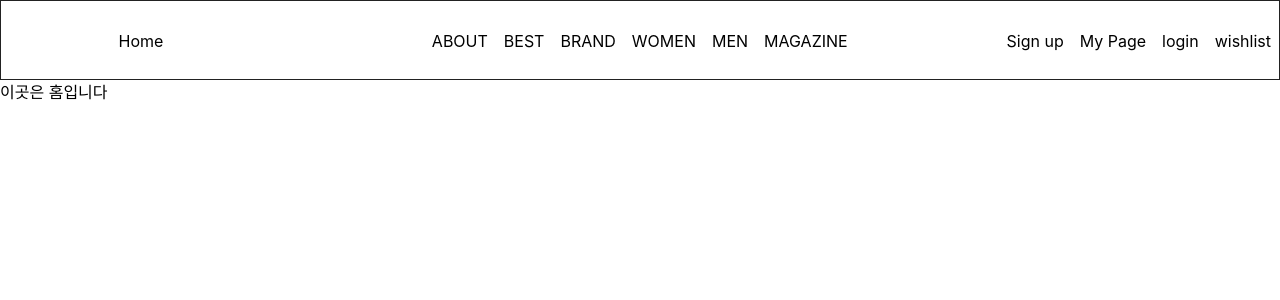
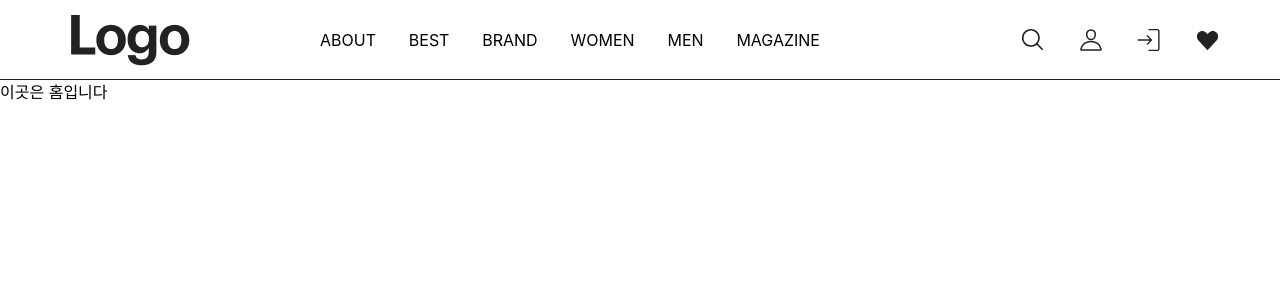
Before and after one commit to likelion-lab15/essentia, a Next.js app: page / in a window 1280 px wide. Shown: the top 300 px of the page. Built offline with nearby package versions, Linux system fonts and the light colour scheme; a web font is replaced by a local one.

Commit message:
[💄style] Header 레이아웃 스타일 완성

```diff
--- a/src/components/Header.tsx
+++ b/src/components/Header.tsx
@@ -1,93 +1,91 @@
 "use client";
 import React from "react";
 import Link from "next/link";
+import Image from "next/image";
 
 export default function Header() {
   return (
-    <header role="banner" className="border-primary h-[80px] border">
+    <header
+      role="banner"
+      className="h-[80px] border-b border-primary pl-[60px] pr-[60px]"
+    >
       <nav
         aria-label="Main navigation"
         className="flex items-center justify-between"
       >
         <Link
           href="/"
-          className="flex h-[80px] w-[280px] items-center justify-center"
+          className="flex h-[80px] w-[140px] items-center justify-center"
         >
-          Home
+          <Image src="/Logo.png" alt="Home" width={120} height={55} />
         </Link>
-        <ul className="flex space-x-4">
+        <ul className="text-primary-500 flex w-[500px] justify-between text-16 ">
           <li>
-            <Link href="/about" className="text-primary-500" accessKey="1">
+            <Link href="/about" className="" accessKey="1">
               ABOUT
             </Link>
           </li>
           <li>
-            <Link href="/best" className="text-#222-500" accessKey="2">
+            <Link href="/best" className="text-primary-500" accessKey="2">
               BEST
             </Link>
           </li>
           <li>
-            <Link href="/brand" className="text-#222-500" accessKey="3">
+            <Link href="/brand" className="text-primary-500" accessKey="3">
               BRAND
             </Link>
           </li>
           <li>
-            <Link href="/contact" className="text-#222-500" accessKey="4">
+            <Link href="/contact" className="text-primary-500" accessKey="4">
               WOMEN
             </Link>
           </li>
           <li>
-            <Link href="/men" className="text-#222-500" accessKey="4">
+            <Link href="/men" className="text-primary-500" accessKey="4">
               MEN
             </Link>
           </li>
           <li>
-            <Link href="/magazine" className="text-#222-500" accessKey="4">
+            <Link href="/magazine" className="text-primary-500" accessKey="4">
               MAGAZINE
             </Link>
           </li>
         </ul>
 
-        <div>
-          {/* <button
+        <div className="flex h-[80px] w-[280px] justify-between pl-[80px] ">
+          <button
             aria-label="Open search"
             onClick={() => {}}
-            className=" mx-2 h-3.5 w-3.5 bg-center bg-no-repeat"
+            className="bg-center bg-no-repeat"
           >
-            <span>Search</span>
-          </button> */}
-          <Link
-            href="/signup"
-            aria-label="sign up"
+            <Image src="/search-icon.svg" alt="Home" width={24} height={24} />
+          </button>
+          <button
+            aria-label="My Page"
             onClick={() => {}}
-            className=" mx-2 h-3.5 w-3.5 bg-center bg-no-repeat"
+            className="bg-center bg-no-repeat"
           >
-            <span>Sign up</span>
-          </Link>
-          <Link
-            href="/mypage"
-            aria-label="My page"
+            <Image src="/user-icon.svg" alt="Home" width={24} height={24} />
+          </button>
+          <button
+            aria-label="Sign In"
             onClick={() => {}}
-            className=" mx-2 h-3.5 w-3.5 bg-center bg-no-repeat"
+            className="bg-center bg-no-repeat"
           >
-            <span>My Page</span>
-          </Link>
-          <Link
-            href="/signin"
-            aria-label="Sign in"
-            onClick={() => {}}
-            className=" mx-2 h-3.5 w-3.5 bg-center bg-no-repeat"
-          >
-            <span>login</span>
-          </Link>
-          <Link
-            href="/wishlist"
+            <Image src="/signin-icon.svg" alt="Home" width={24} height={24} />
+          </button>
+          <button
             aria-label="Wish List"
             onClick={() => {}}
-            className="mx-2 h-3.5 w-3.5 bg-center bg-no-repeat"
+            className="bg-center bg-no-repeat"
           >
-            <span>wishlist</span>
-          </Link>
+            <Image
+              src="/blackheart-icon.svg"
+              alt="Home"
+              width={24}
+              height={24}
+            />
+          </button>
         </div>
       </nav>
     </header>
```
